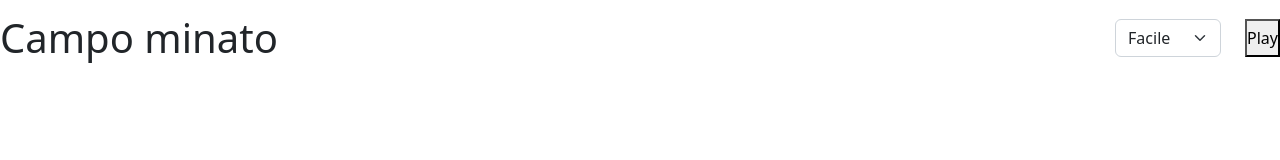
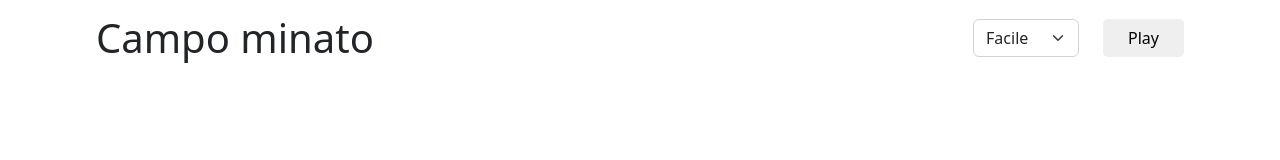
Before and after one commit to AndreaPanzeriDev/js-campominato-grid, a plain HTML site: page index.html in a window 1280 px wide. Drawn offline with nearby package versions, Linux system fonts and the light colour scheme.

Commit message:
navbar e button

```diff
--- a/assets/css/style.css
+++ b/assets/css/style.css
@@ -3,3 +3,38 @@
     margin: 0;
     box-sizing: border-box;
 }
+
+
+body{
+    width: 100vw;
+    height: 100vh;
+}
+
+
+/*************************
+         NAVBAR
+***********************+*/
+
+.navbar{
+    display: flex;
+    width: 85%;
+    margin: auto;
+}
+
+/*************************
+         BUTTON
+***********************+*/
+
+button{
+    border: none;
+    padding: 5px 25px 5px 25px;
+    border-radius: 5px;
+}
+
+button:hover{
+    background-color: lightgray;
+}
+
+/*************************
+         SQUARE
+***********************+*/
```
